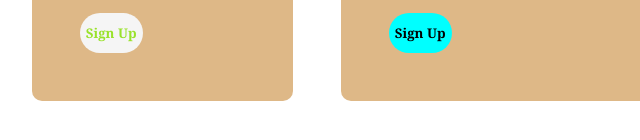
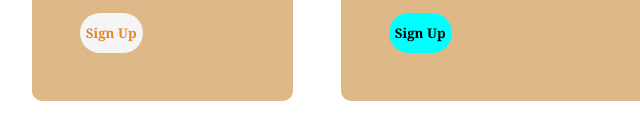
Before and after one commit to phoenixjr2001/plans, a plain HTML site: page index.html in a window 1280 px wide. In both pictures the pointer is over the button 237 px from the left and 483 px from the top of the page. Shown: the part 450-590 px from the top of the page, 126-766 px from the left. Drawn offline with Linux system fonts and the light colour scheme; a web font is replaced by a local one.

Commit message:
Add files via upload

```diff
--- a/index.html
+++ b/index.html
@@ -64,7 +64,7 @@
     }
   button:hover{
     background-color: whitesmoke;
-    color:rgb(153, 226, 43);
+    color:rgb(226, 134, 43);
 
   }
 
```
